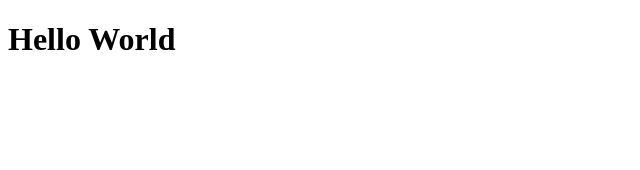
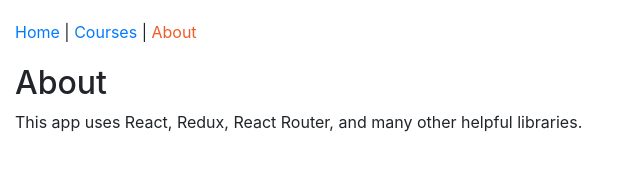
Before and after one commit to CanhhnaC/react-and-redux, a React app: page /about in a window 1280 px wide. Shown: the whole page, without its empty margins (0-640 px from the left). Built offline with nearby package versions, Linux system fonts and the light colour scheme.

Commit message:
Initial App Structure

```diff
--- a/package.json
+++ b/package.json
@@ -1,6 +1,6 @@
 {
   "name": "ps-redux",
-  "description": "React and Redux Pluralsight course by Cory House",
+  "description": "React and Redux ",
   "scripts": {
     "start": "webpack-dev-server --config webpack.config.dev.js --port 3000"
   },
--- /dev/null
+++ b/src/components/App.js
@@ -0,0 +1,23 @@
+import React from "react";
+import { Route, Switch } from "react-router-dom";
+import HomePage from "./home/HomePage";
+import AboutPage from "./about/AboutPage";
+import Header from "./common/Header";
+import PageNotFound from "./PageNotFound";
+import CoursesPage from "./courses/CoursesPage";
+
+function App() {
+  return (
+    <div className="container-fluid">
+      <Header />
+      <Switch>
+        <Route exact path="/" component={HomePage} />
+        <Route path="/about" component={AboutPage} />
+        <Route path="/courses" component={CoursesPage} />
+        <Route component={PageNotFound} />
+      </Switch>
+    </div>
+  );
+}
+
+export default App;
--- /dev/null
+++ b/src/components/PageNotFound.js
@@ -0,0 +1,5 @@
+import React from "react";
+
+const PageNotFound = () => <h1>Oops! Page not found.</h1>;
+
+export default PageNotFound;
--- /dev/null
+++ b/src/components/about/AboutPage.js
@@ -0,0 +1,13 @@
+import React from "react";
+
+const AboutPage = () => (
+  <div>
+    <h2>About</h2>
+    <p>
+      This app uses React, Redux, React Router, and many other helpful
+      libraries.
+    </p>
+  </div>
+);
+
+export default AboutPage;
--- /dev/null
+++ b/src/components/common/Header.js
@@ -0,0 +1,23 @@
+import React from "react";
+import { NavLink } from "react-router-dom";
+
+const Header = () => {
+  const activeStyle = { color: "#F15B2A" };
+  return (
+    <nav>
+      <NavLink to="/" activeStyle={activeStyle} exact>
+        Home
+      </NavLink>
+      {" | "}
+      <NavLink to="/courses" activeStyle={activeStyle}>
+        Courses
+      </NavLink>
+      {" | "}
+      <NavLink to="/about" activeStyle={activeStyle}>
+        About
+      </NavLink>
+    </nav>
+  );
+};
+
+export default Header;
--- /dev/null
+++ b/src/components/courses/CoursesPage.js
@@ -0,0 +1,9 @@
+import React from "react";
+
+class CoursesPage extends React.Component {
+  render() {
+    return <h2>Courses</h2>;
+  }
+}
+
+export default CoursesPage;
--- /dev/null
+++ b/src/components/home/HomePage.js
@@ -0,0 +1,14 @@
+import React from "react";
+import { Link } from "react-router-dom";
+
+const HomePage = () => (
+  <div className="jumbotron">
+    <h1>Pluralsight Administration</h1>
+    <p>React, Redux and React Router for ultra-responsive web apps.</p>
+    <Link to="about" className="btn btn-primary btn-lg">
+      Learn more
+    </Link>
+  </div>
+);
+
+export default HomePage;
--- /dev/null
+++ b/src/index.css
@@ -0,0 +1,8 @@
+#app {
+  max-width: 850px;
+  margin: 0 auto;
+}
+
+nav {
+  padding: 20px 0 20px 0;
+}
--- a/src/index.html
+++ b/src/index.html
@@ -1,11 +1,13 @@
 <!DOCTYPE html>
 <html lang="en">
-  <head>
-    <meta charset="UTF-8" />
-    <meta name="viewport" content="width=device-width, initial-scale=1.0" />
-    <title>Application with React and Redux</title>
-  </head>
-  <body>
-    <div id="root"></div>
-  </body>
+
+<head>
+  <meta charset="utf-8" />
+  <title>Pluralsight Redux</title>
+</head>
+
+<body>
+  <div id="root"></div>
+</body>
+
 </html>
--- a/src/index.js
+++ b/src/index.js
@@ -1,8 +1,13 @@
 import React from "react";
 import { render } from "react-dom";
+import { BrowserRouter as Router } from "react-router-dom";
+import "bootstrap/dist/css/bootstrap.min.css";
+import App from "./components/App";
+import "./index.css";
 
-function App() {
-  return <h1>Hello World</h1>;
-}
-
-render(<App />, document.getElementById("root"));
+render(
+  <Router>
+    <App />
+  </Router>,
+  document.getElementById("root")
+);
```
